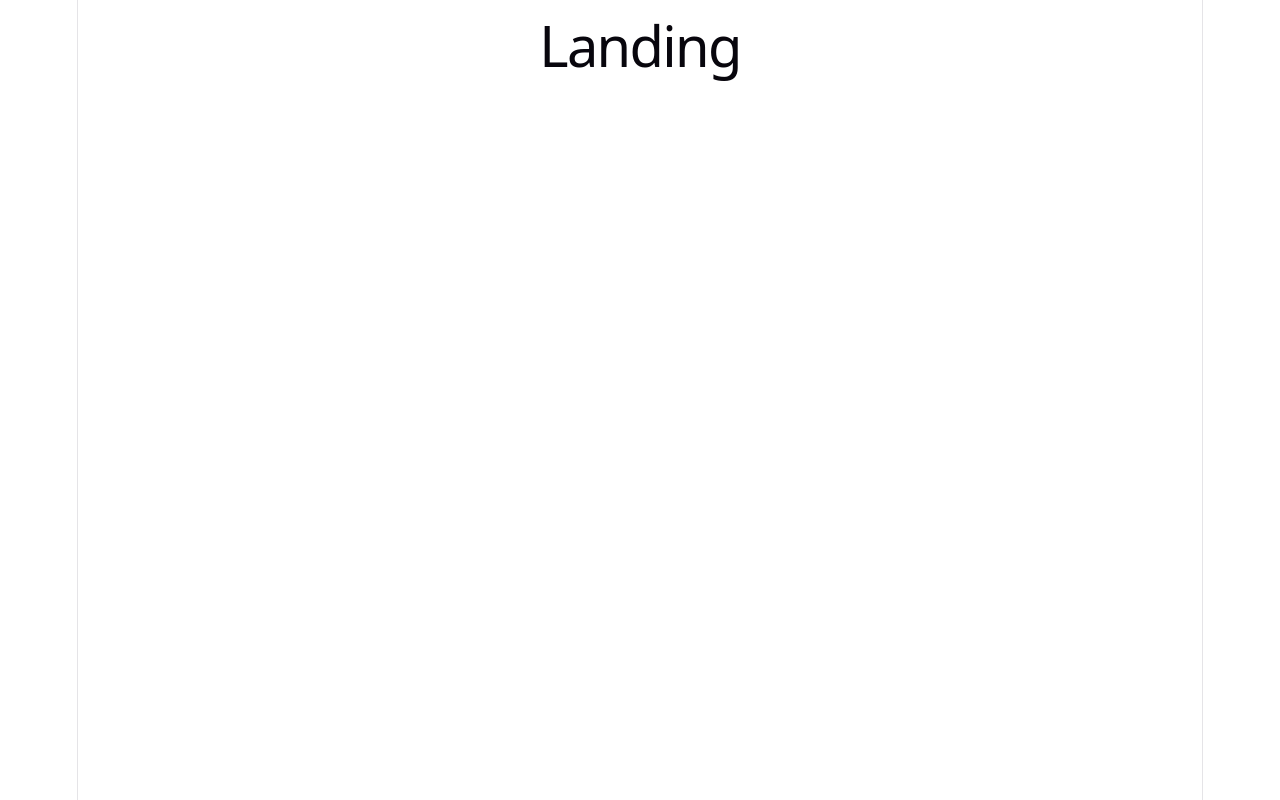
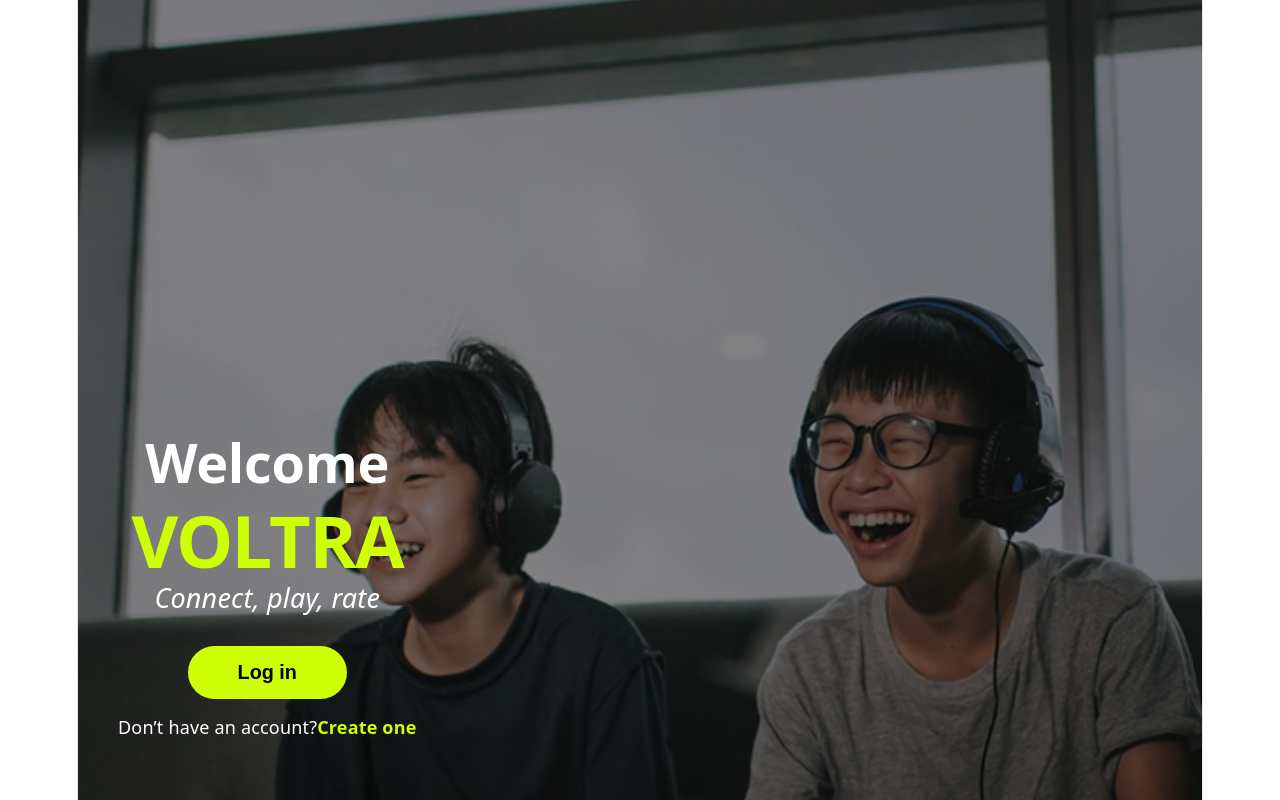
Before and after one commit to Tito2707/Voltra-proyecto-final, a React (Vite) app: page / in a window 1280 px wide. Built offline with nearby package versions, Linux system fonts and the light colour scheme.

Commit message:
Implement landing page with routing and navigation

```diff
--- a/src/App.tsx
+++ b/src/App.tsx
@@ -3,15 +3,16 @@ import { Routes, Route } from "react-router-dom";
 import Landing from "./pages/landing";
 import Feed from "./pages/feed";
 import Favorites from "./pages/favorites";
-import Comments from "./pages/comments";
-
+import Login from "./pages/login";
+import Signup from "./pages/SignUp";
 function App() {
   return (
     <Routes>
       <Route path="/" element={<Landing />} />
       <Route path="/feed" element={<Feed />} />
       <Route path="/favorites" element={<Favorites />} />
-      <Route path="/comments" element={<Comments />} />
+      <Route path="/login" element={<Login />} />
+      <Route path="/signup" element={<Signup />} />
     </Routes>
   );
 }
--- /dev/null
+++ b/src/pages/Landing.css
@@ -0,0 +1,73 @@
+* {
+  margin: 0;
+  padding: 0;
+  box-sizing: border-box;
+}
+
+.landing-container {
+  position: relative;
+  width: 100%;
+  height: 100vh;
+  overflow: hidden;
+}
+
+.background-image {
+  width: 100%;
+  height: 100%;
+  object-fit: cover;
+}
+
+.overlay {
+  position: absolute;
+  inset: 0;
+  background-color: rgba(0, 0, 0, 0.45);
+}
+
+.landing-content {
+  position: absolute;
+  bottom: 60px;
+  left: 40px;
+  z-index: 2;
+  color: white;
+}
+
+.welcome-text {
+  font-size: 3rem;
+  font-weight: bold;
+  color:white;
+}
+
+.logo-text {
+  font-size: 4rem;
+  font-weight: bold;
+  color: #CEFF05;
+}
+
+.subtitle {
+  font-size: 1.5rem;
+  margin: 15px 0;
+  font-style: italic;
+}
+
+.login-button {
+  background-color: #CEFF05;
+  color: black;
+  border: none;
+  padding: 15px 50px;
+  border-radius: 40px;
+  font-size: 1.1rem;
+  font-weight: bold;
+  cursor: pointer;
+  margin-top: 20px;
+}
+
+.signup-text {
+  margin-top: 15px;
+  font-size: 1rem;
+}
+
+.signup-link {
+  color: #CEFF05;
+  font-weight: bold;
+  cursor: pointer;
+}
--- /dev/null
+++ b/src/pages/Login.tsx
@@ -0,0 +1,9 @@
+const Login = () => {
+  return (
+    <div>
+      <h1>LOGIN SCREEN</h1>
+    </div>
+  );
+};
+
+export default Login;
--- /dev/null
+++ b/src/pages/SignUp.tsx
@@ -0,0 +1,9 @@
+const Signup = () => {
+  return (
+    <div>
+      <h1>SIGN UP SCREEN</h1>
+    </div>
+  );
+};
+
+export default Signup;
--- a/src/pages/favorites.tsx
+++ b/src/pages/favorites.tsx
@@ -0,0 +1,8 @@
+export default function Favorites() {
+  return (
+    <div style={{ padding: "50px", color: "black" }}>
+      <h1>Favorites Page</h1>
+      <p>Aquí se mostrarán tus favoritos</p>
+    </div>
+  );
+}
--- a/src/pages/feed.tsx
+++ b/src/pages/feed.tsx
@@ -2,7 +2,7 @@ import { useEffect, useState } from "react";
 import gamesData from "../data/games.json";
 
 const Feed = () => {
-  const [games, setGames] = useState([]);
+  const [games, setGames] = useState<any[]>([]);
 
   useEffect(() => {
     setGames(gamesData);
@@ -14,14 +14,12 @@ const Feed = () => {
       <p>Connect with the community</p>
 
       <div className="posts-container">
-        {games.map((game: any) => {
-          return (
-            <div key={game.id} className="post-card">
-              <h2>{game.title}</h2>
-              <p>{game.description}</p>
-            </div>
-          );
-        })}
+        {games.map((game: any) => (
+          <div key={game.id} className="post-card">
+            <h2>{game.title}</h2>
+            <p>{game.description}</p>
+          </div>
+        ))}
       </div>
     </div>
   );
--- a/src/pages/landing.tsx
+++ b/src/pages/landing.tsx
@@ -1,5 +1,49 @@
+import { useNavigate } from "react-router-dom";
+import "./Landing.css";
+
 const Landing = () => {
-  return <h1>Landing</h1>;
+  const navigate = useNavigate();
+
+  const handleLogin = () => {
+    navigate("/login");
+  };
+  const handleSignup = () => {
+  navigate("/signup");
+};
+
+  return (
+    <div className="landing-container">
+      {/* Imagen de fondo */}
+      <img
+        src="/landing.png"
+        alt="landing"
+        className="background-image"
+      />
+
+      {/* Overlay */}
+      <div className="overlay"></div>
+
+      {/* Contenido */}
+      <div className="landing-content">
+        <h2 className="welcome-text">Welcome</h2>
+
+        <h1 className="logo-text">VOLTRA</h1>
+
+        <p className="subtitle">Connect, play, rate</p>
+
+        <button className="login-button" onClick={handleLogin}>
+          Log in
+        </button>
+
+        <p className="signup-text">
+          Don’t have an account?
+          <span className="signup-link" onClick={handleSignup}>
+            Create one
+          </span>
+        </p>
+      </div>
+    </div>
+  );
 };
 
 export default Landing;
```
Also changed, not shown: src/components/Post.tsx (added, +32 -0 lines), public/landing.png (added), src/components/Navbar.tsx (added), src/components/PostInteraction.tsx (added).
